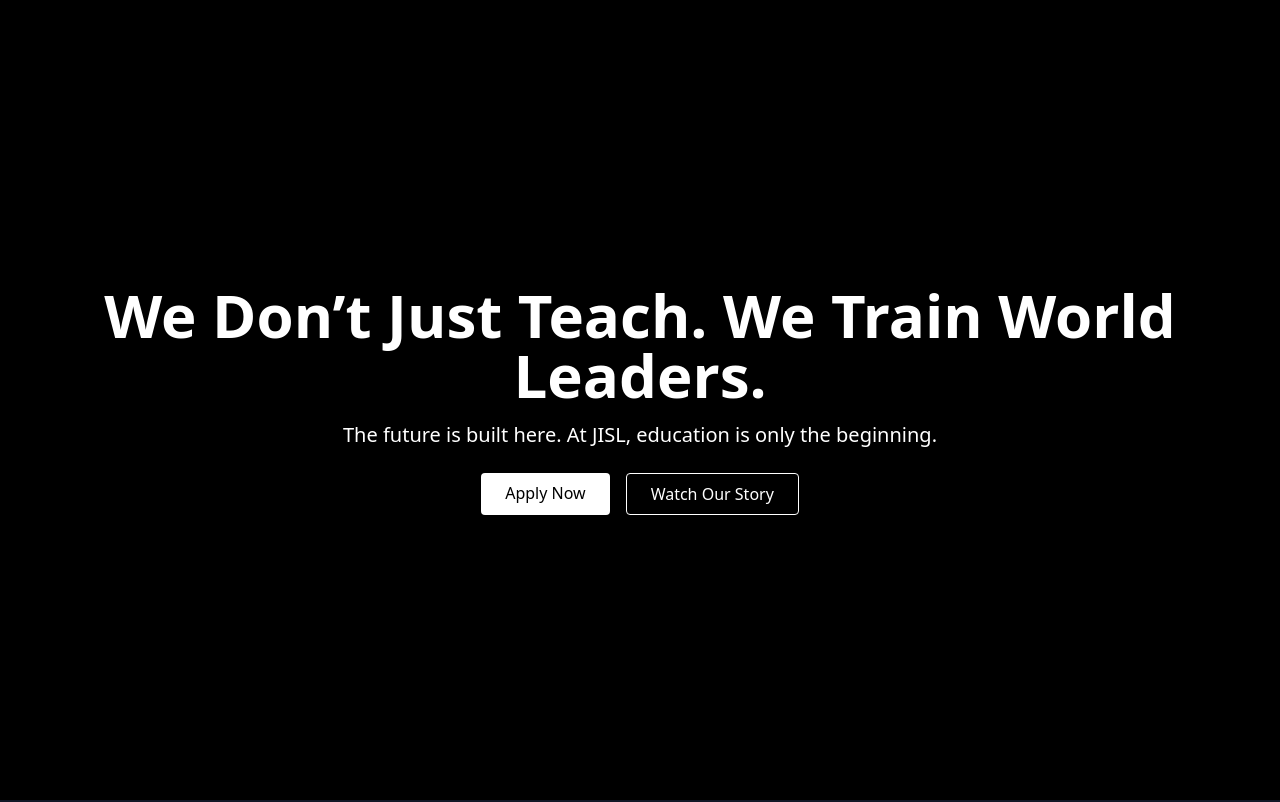
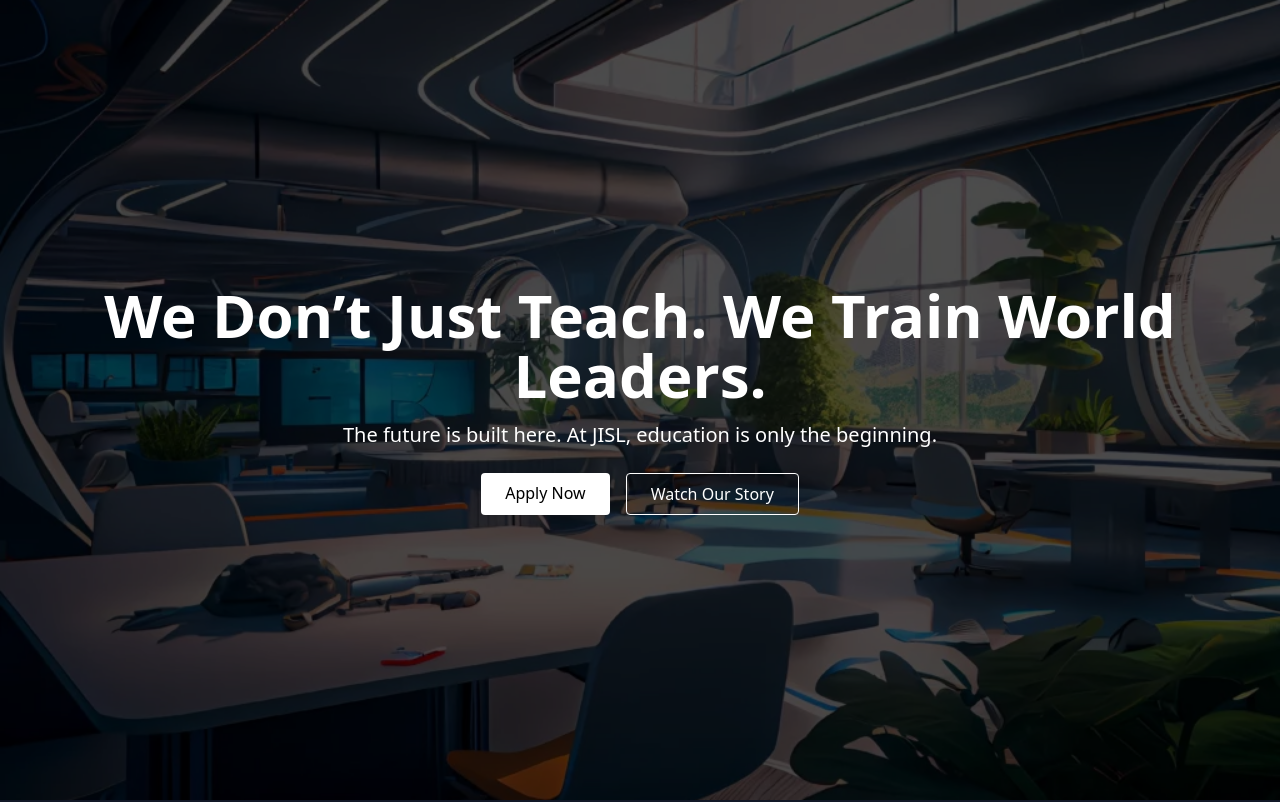
Before and after one commit to XenJake/JISL, a plain HTML site: page index.html in a window 1280 px wide. Shown: the top 802 px of the page. Drawn offline with nearby package versions, Linux system fonts and the light colour scheme.

Commit message:
Update index.html

```diff
--- a/index.html
+++ b/index.html
@@ -12,7 +12,7 @@
 
 
 <!-- Hero Section -->
-<section class="relative h-screen bg-cover bg-center" style="background-image: url('hero.jpg');">
+<section class="relative h-screen bg-cover bg-center" style="background-image: url('AdobeStock_556619285-1024x682.webp');">
   <div class="absolute inset-0 bg-black bg-opacity-70 flex flex-col items-center justify-center text-center px-4">
     <h1 class="text-4xl md:text-6xl font-bold mb-4">
       We Don’t Just Teach. We Train World Leaders.
```
